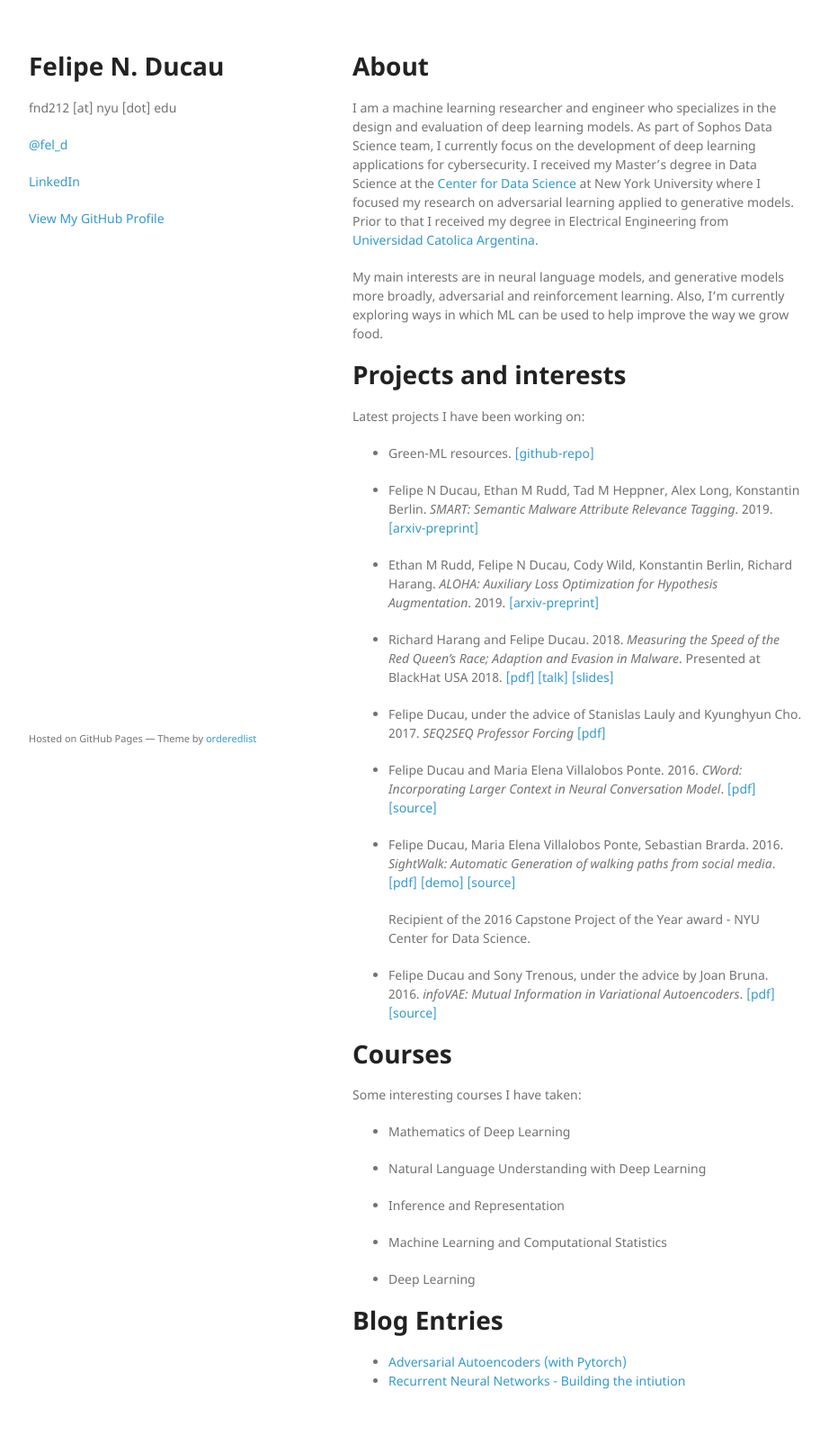
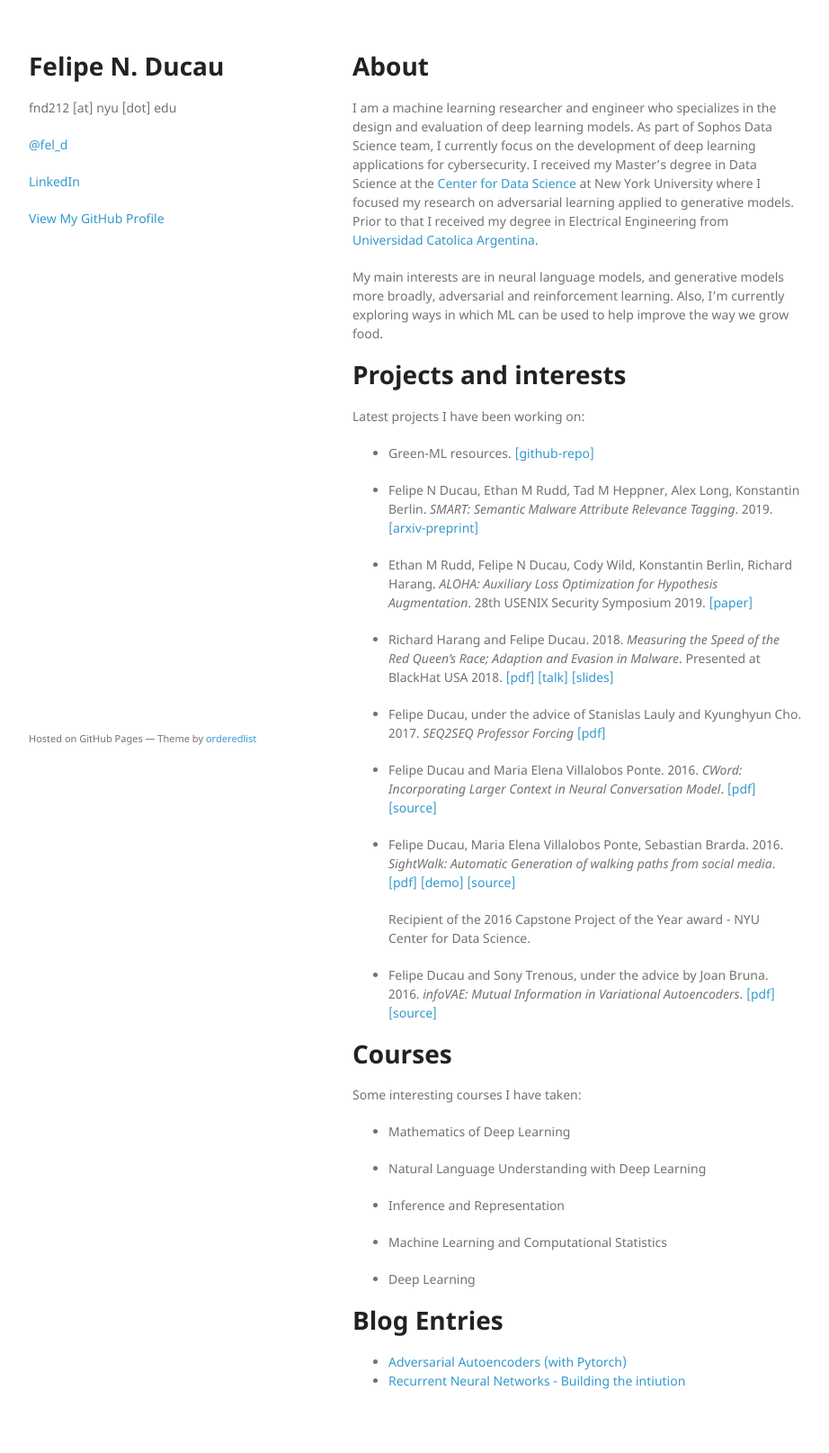
Before and after one commit to fducau/fducau.github.io, a Jekyll site: the page built from index.md, in a window 1280 px wide. Shown: the whole page at 90% size, without its empty margins (178-1100 px from the left). Built offline with Jekyll 4.4.1, drawn with Linux system fonts in a browser that asks for light colours; our own code applies the rules of GitHub Pages for plain Markdown files.

Commit message:
Update index.md

```diff
--- a/index.md
+++ b/index.md
@@ -14,7 +14,7 @@ Latest projects I have been working on:
 
 - Felipe N Ducau, Ethan M Rudd, Tad M Heppner, Alex Long, Konstantin Berlin. _SMART: Semantic Malware Attribute Relevance Tagging_. 2019. [[arxiv-preprint]](https://arxiv.org/abs/1905.06262)
 
-- Ethan M Rudd, Felipe N Ducau, Cody Wild, Konstantin Berlin, Richard Harang. _ALOHA: Auxiliary Loss Optimization for Hypothesis Augmentation_. 2019. [[arxiv-preprint]](https://arxiv.org/abs/1903.05700)
+- Ethan M Rudd, Felipe N Ducau, Cody Wild, Konstantin Berlin, Richard Harang. _ALOHA: Auxiliary Loss Optimization for Hypothesis Augmentation_. 28th USENIX Security Symposium 2019. [[paper]](https://www.usenix.org/conference/usenixsecurity19/presentation/rudd)
 
 - Richard Harang and Felipe Ducau. 2018. _Measuring the Speed of the Red Queen's Race; Adaption and Evasion in Malware_. Presented at BlackHat USA 2018. [[pdf]](https://i.blackhat.com/us-18/Wed-August-8/us-18-Harang-Measuring-the-Speed-of-the-Red-Queens-Race-wp.pdf) [[talk]](https://www.blackhat.com/us-18/briefings/schedule/#measuring-the-speed-of-the-red-queens-race-adaption-and-evasion-in-malware-11214) [[slides]](https://i.blackhat.com/us-18/Wed-August-8/us-18-Harang-Measuring-the-Speed-of-the-Red-Queens-Race.pdf)
 
```
